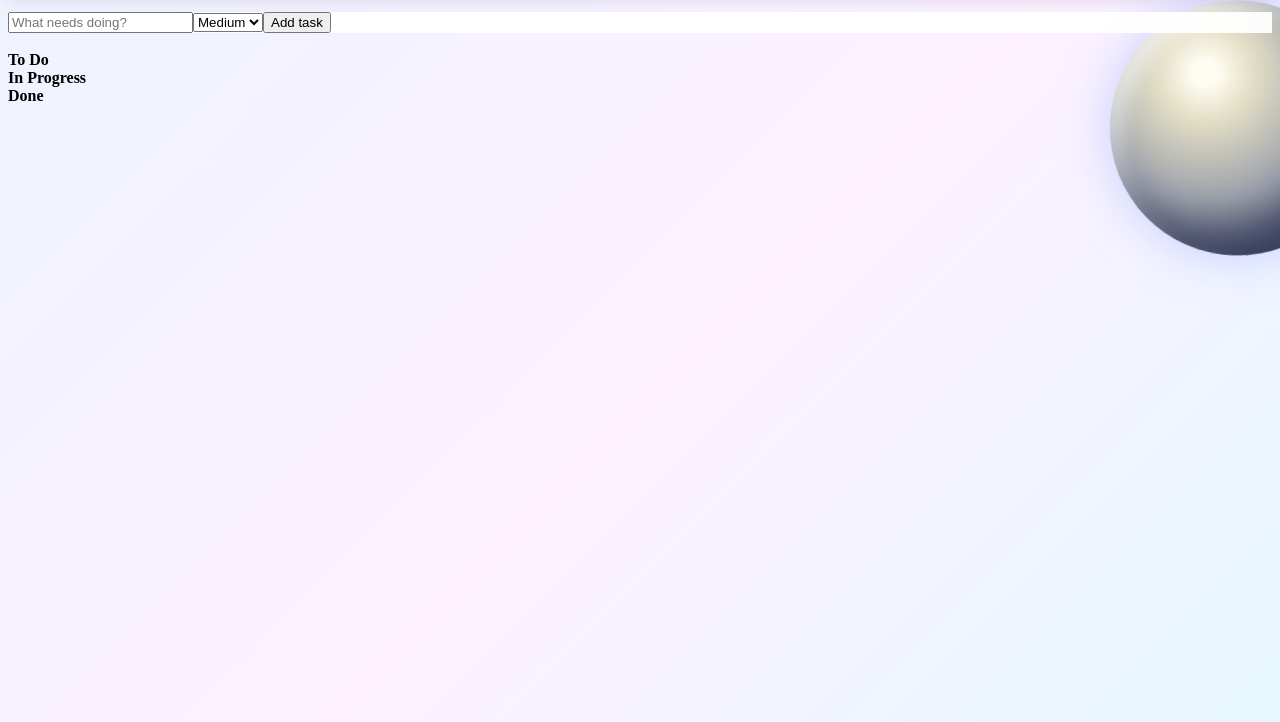
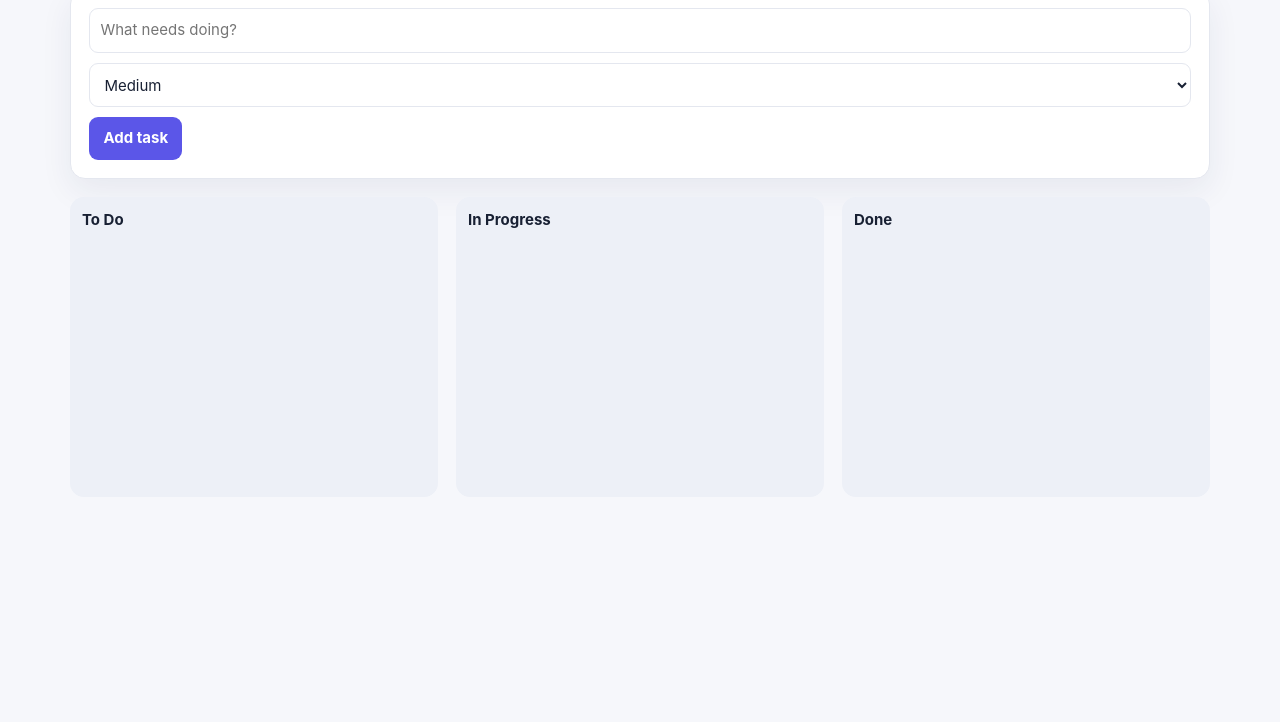
Before and after one commit to apsarshareef12345-dotcom/codex-10-apps, a website: page apps/01-kanban-board/index.html in a window 1280 px wide. Shown: the part 94-816 px from the top of the page. Drawn offline with Linux system fonts and the light colour scheme.

Commit message:
Update style.css

```diff
--- a/apps/01-kanban-board/style.css
+++ b/apps/01-kanban-board/style.css
@@ -1,92 +1,42 @@
-body {
-  position: relative;
-  isolation: isolate;
-  min-height: 100vh;
-  overflow-x: hidden;
-  background: linear-gradient(135deg, #eef3ff, #fdf1ff 55%, #e5f7ff);
+@import url("../../shared.css");
+
+.board {
+  grid-template-columns: repeat(3, 1fr);
 }
 
-body::before {
-  content: "";
-  position: fixed;
-  z-index: 0;
-  right: -85px;
-  top: 75px;
-  width: 255px;
-  height: 255px;
-  border-radius: 50%;
-  background:
-    radial-gradient(
-      circle at 35% 30%,
-      #fffdf2 0 5%,
-      #e4dfc6 19%,
-      #9ca0aa 52%,
-      #515873 79%,
-      #29304b
-    );
-  box-shadow:
-    inset -26px -22px 38px #262b4f99,
-    inset 12px 12px 18px #fff9,
-    0 0 48px #a5b7ff99;
-  animation: float-moon 9s ease-in-out infinite;
+.column {
+  background: #edf0f7;
+  border-radius: 14px;
+  padding: 12px;
+  min-height: 300px;
 }
 
-body::after {
-  content: "✦   ·      ✧        ·   ✦        ·      ✧";
-  white-space: pre;
-  position: fixed;
-  z-index: 0;
-  inset: 0;
-  color: #8296de99;
-  font-size: 25px;
-  letter-spacing: 4vw;
-  line-height: 19vh;
-  pointer-events: none;
-  animation: drift-stars 18s linear infinite;
+.task {
+  background: #fff;
+  padding: 12px;
+  border-radius: 10px;
+  margin: 9px 0;
+  box-shadow: 0 2px 8px #0000000d;
+  cursor: grab;
 }
 
-.top,
-.wrap {
-  position: relative;
-  z-index: 1;
+.high {
+  background: #fff0f1;
+  color: #d63345;
 }
 
-.top {
-  background: linear-gradient(110deg, #171b35, #403da3);
-  box-shadow: 0 6px 20px #28307533;
+.medium {
+  background: #fff7dc;
+  color: #9a6700;
 }
 
-.card {
-  background: #fffffff0;
-  border-color: white;
-}
-
-@keyframes float-moon {
-  0%,
-  100% {
-    transform: translateY(0) rotate(-6deg);
-  }
-
-  50% {
-    transform: translateY(20px) rotate(7deg);
-  }
-}
-
-@keyframes drift-stars {
-  from {
-    transform: translateY(0);
-  }
-
-  to {
-    transform: translateY(-19vh);
-  }
+.low {
+  background: #e7faf0;
+  color: #15734e;
 }
 
 @media (max-width: 700px) {
-  body::before {
-    width: 160px;
-    height: 160px;
-    right: -55px;
-    top: 58px;
+  .board {
+    grid-template-columns: 1fr;
   }
 }
```
